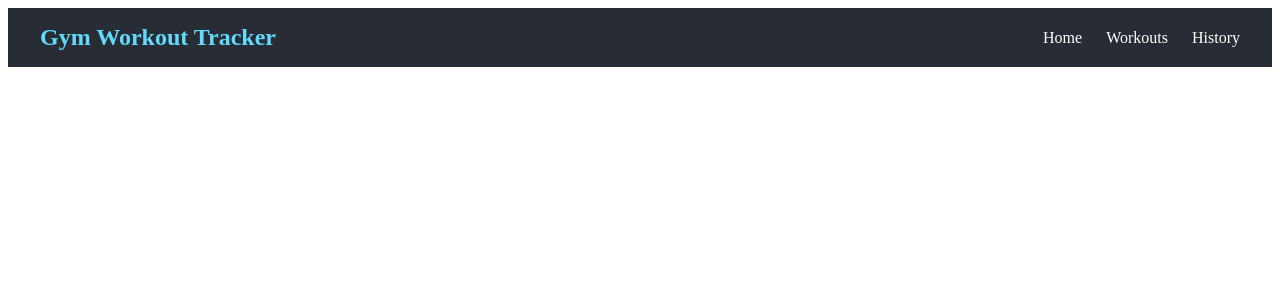
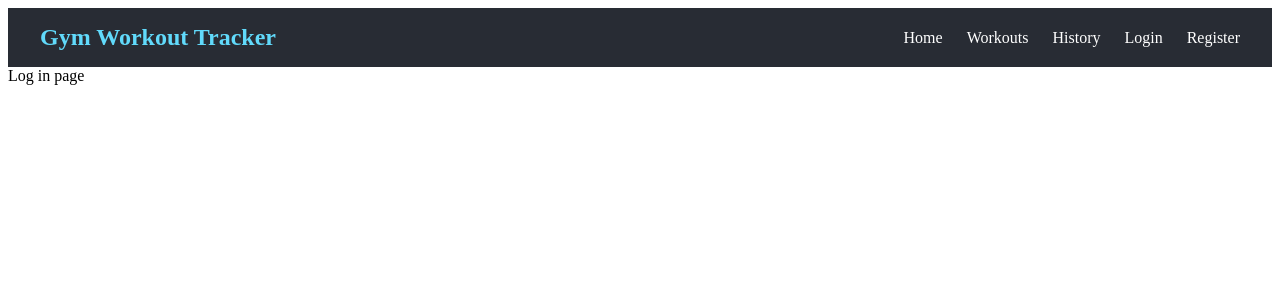
Before and after one commit to irynap24/Gym-Tracker-fullstack, a React (Vite) app in the folder frontend/: page /login in a window 1280 px wide. Shown: the top 300 px of the page. Built offline with nearby package versions, Linux system fonts and the light colour scheme.

Commit message:
added login,register routes

```diff
--- a/frontend/src/App.jsx
+++ b/frontend/src/App.jsx
@@ -3,6 +3,8 @@ import Navbar from "./components/Navbar";
 import Home from "./pages/Home";
 import Workouts from "./pages/Workouts"; // Ensure Workouts component is imported
 import History from "./pages/History";
+import Login from "./pages/Login";
+import Register from "./pages/Register";
 
 function App() {
   return (
@@ -10,9 +12,10 @@ function App() {
       <Navbar />
       <Routes>
         <Route path="/" element={<Home />} />
-        <Route path="/workouts" element={<Workouts />} />{" "}
-        {/* Route for Workouts */}
+        <Route path="/workouts" element={<Workouts />} />
         <Route path="/history" element={<History />} />
+        <Route path="/login" element={<Login />} />
+        <Route path="register" element={<Register />} />
       </Routes>
     </Router>
   );
--- /dev/null
+++ b/frontend/src/components/ExerciseLibrary.jsx
@@ -0,0 +1 @@
+// A searchable list of exercises for users to add to their workouts.
--- a/frontend/src/components/Navbar.jsx
+++ b/frontend/src/components/Navbar.jsx
@@ -1,3 +1,4 @@
+// Contains links to Home, Workouts, History, Login, and Register.
 import { Link } from "react-router-dom";
 import "./Navbar.css";
 
@@ -15,6 +16,12 @@ function Navbar() {
         <li>
           <Link to="/history">History</Link>
         </li>
+        <li>
+          <Link to="/login">Login</Link>
+        </li>
+        <li>
+          <Link to="/register">Register</Link>
+        </li>
       </ul>
     </nav>
   );
--- /dev/null
+++ b/frontend/src/components/ProgressChart.jsx
@@ -0,0 +1 @@
+// A component that displays user progress over time using charts or graphs.
--- a/frontend/src/components/WorkoutForm.jsx
+++ b/frontend/src/components/WorkoutForm.jsx
@@ -1,3 +1,5 @@
+// A form for logging new workouts with fields for exercise type, sets, reps, and weights.
+
 import { useState } from "react";
 
 function WorkoutForm({ addWorkout }) {
--- /dev/null
+++ b/frontend/src/pages/Login.jsx
@@ -0,0 +1,5 @@
+function Login() {
+  return <div>Log in page</div>;
+}
+
+export default Login;
--- /dev/null
+++ b/frontend/src/pages/Register.jsx
@@ -0,0 +1,5 @@
+function Register() {
+  return <div>Register Page</div>;
+}
+
+export default Register;
```
Also changed, not shown: frontend/src/components/WorkoutList.jsx (added, +21 -0 lines).
